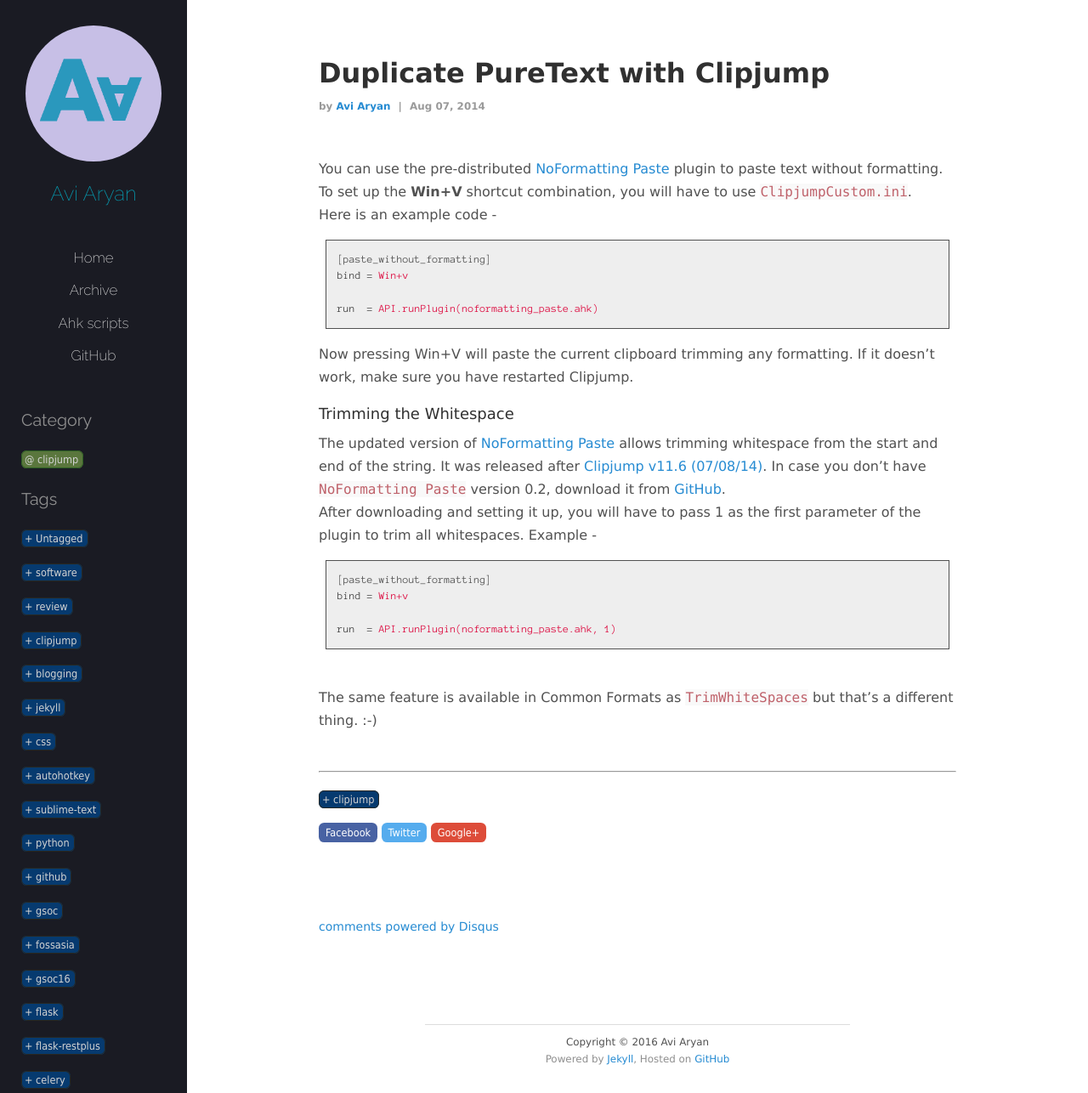
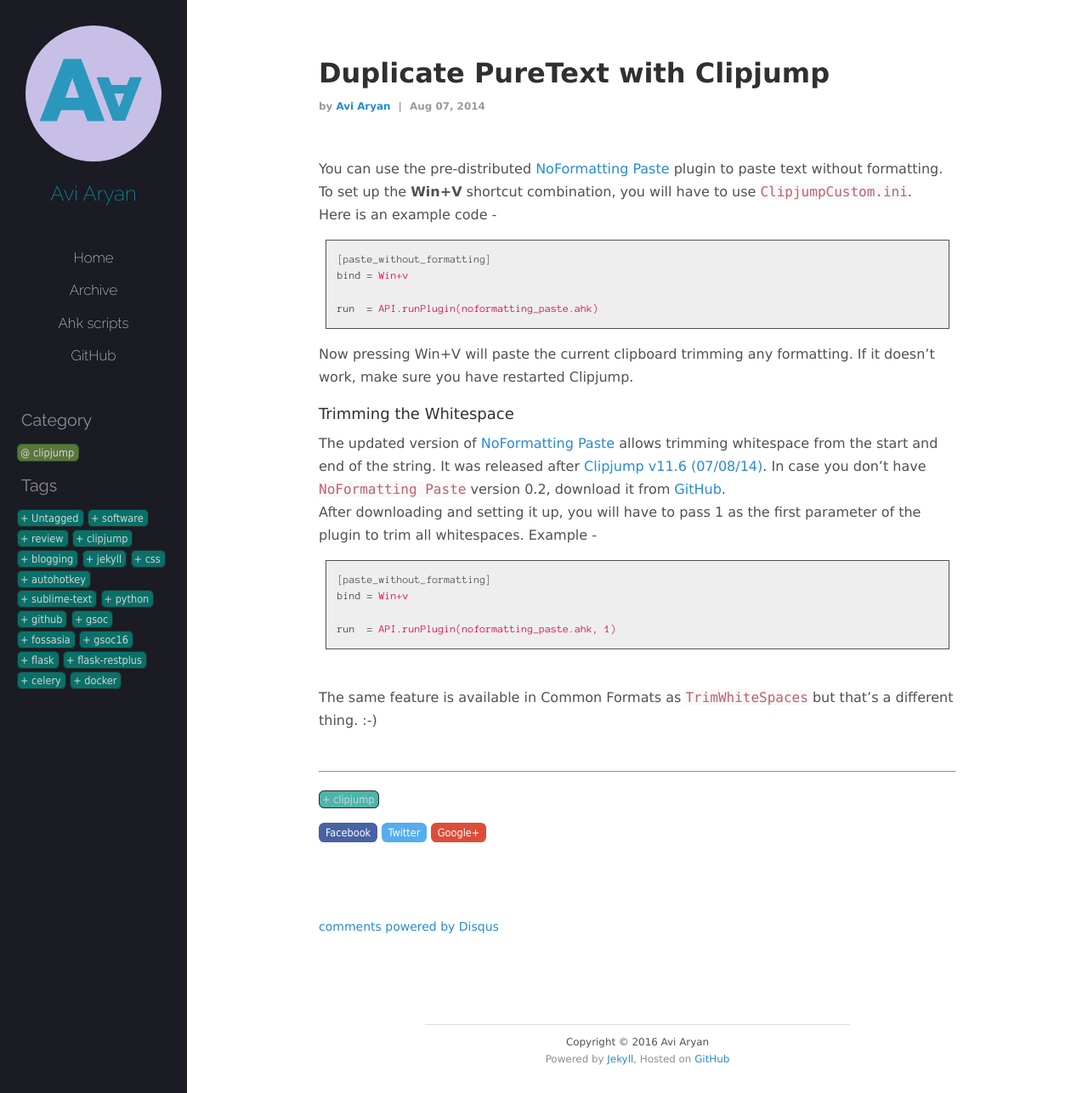
Before and after one commit to aviaryan/aviaryan.github.com-retired-2018, a Jekyll site: the page built from _posts/clipjump/2014-08-07-duplicate-puretext.md, in a window 1280 px wide and 1286 px high. Shown: the whole window at 85% size. Built offline with Jekyll 4.4.1, drawn with Linux system fonts in a browser that asks for light colours; comment, search, counter and statistics services are not loaded.

Commit message:
Fixed tags in sidebar and changed background color

```diff
--- a/_layouts/default.html
+++ b/_layouts/default.html
@@ -75,11 +75,11 @@
             {% else %}
             {% if page.category != null %}
             <li class="navigation-header-small latestposts-header">Category</li>
-            <li class="top-xs bottom-xs"><font class="heading"><a href="/blog/{{ page.category }}/"><span class="button button-cat">{{ page.category }}</span></a></font></li>
+            <li class="top-xs category-list bottom-xs"><font class="heading"><a href="/blog/{{ page.category }}/"><span class="button button-cat">{{ page.category }}</span></a></font></li>
             {% endif %}
 
             <li class="navigation-header-small latestposts-header">Tags</li>
-            <li class="top-xs">
+            <li class="top-xs tag-list">
                 <a href="/blog/tags.html#untagged"><span class="button button-tag">Untagged</span></a>
                 {% for tag in site.tags %}<a href="/blog/tags.html#{{ tag | first }}">
                 <span class="button button-tag">{{ tag | first }}</span></a>
--- a/assets/css/colors-blue.css
+++ b/assets/css/colors-blue.css
@@ -64,7 +64,11 @@ h1 a:hover {
 }
 
 .latestposts-header {
+	font-size: 1.8em;
+	font-family: 'Raleway', sans-serif;
 	color: #909090;
+	padding: 0 25px;
+	font-size: 20px;
 }
 
 .post-index-cat {
@@ -95,14 +99,14 @@ blockquote {
 }
 
 .button-tag {
-	background: #063A6F;
+	background: rgba(0, 150, 136, 0.7);
 	color: #d3d3d3;
 	border-color: #272822;
 }
 
 .button-tag:hover {
-	background: #042B51;
-	border-color: #042B51;
+	background: rgba(0, 150, 136, 0.45);
+	border: 1px solid transparent;
 }
 
 .button-cat {
--- a/assets/css/style.css
+++ b/assets/css/style.css
@@ -370,11 +370,6 @@ div.post-content { font-size: 16px; }
 	font-size: 1.4em !important;
 }
 
-.latestposts-header {
-	font-size: 1.8em;
-	font-family: 'Raleway', sans-serif;
-}
-
 .latestposts {
 	text-decoration: none;
 	margin: 0px 0px 0px 0px;
@@ -466,11 +461,6 @@ img.center {
 	padding: 8px 25px;
 }
 
-.latestposts-header {
-	padding: 0 25px;
-	font-size: 20px;
-}
-
 .latestposts::before {
 	content: '>';
 	margin-right: 6px;
@@ -483,6 +473,15 @@ img.center {
 
 #sidebar .meta .name a{
 	padding: 5px 10px;
+}
+
+.tag-list, .category-list {
+	padding: 0 20px;
+}
+
+.tag-list > a, .category-list a {
+	display: inline-block !important;
+	padding: 0;
 }
 
 /** Very Custom settings **/
```
